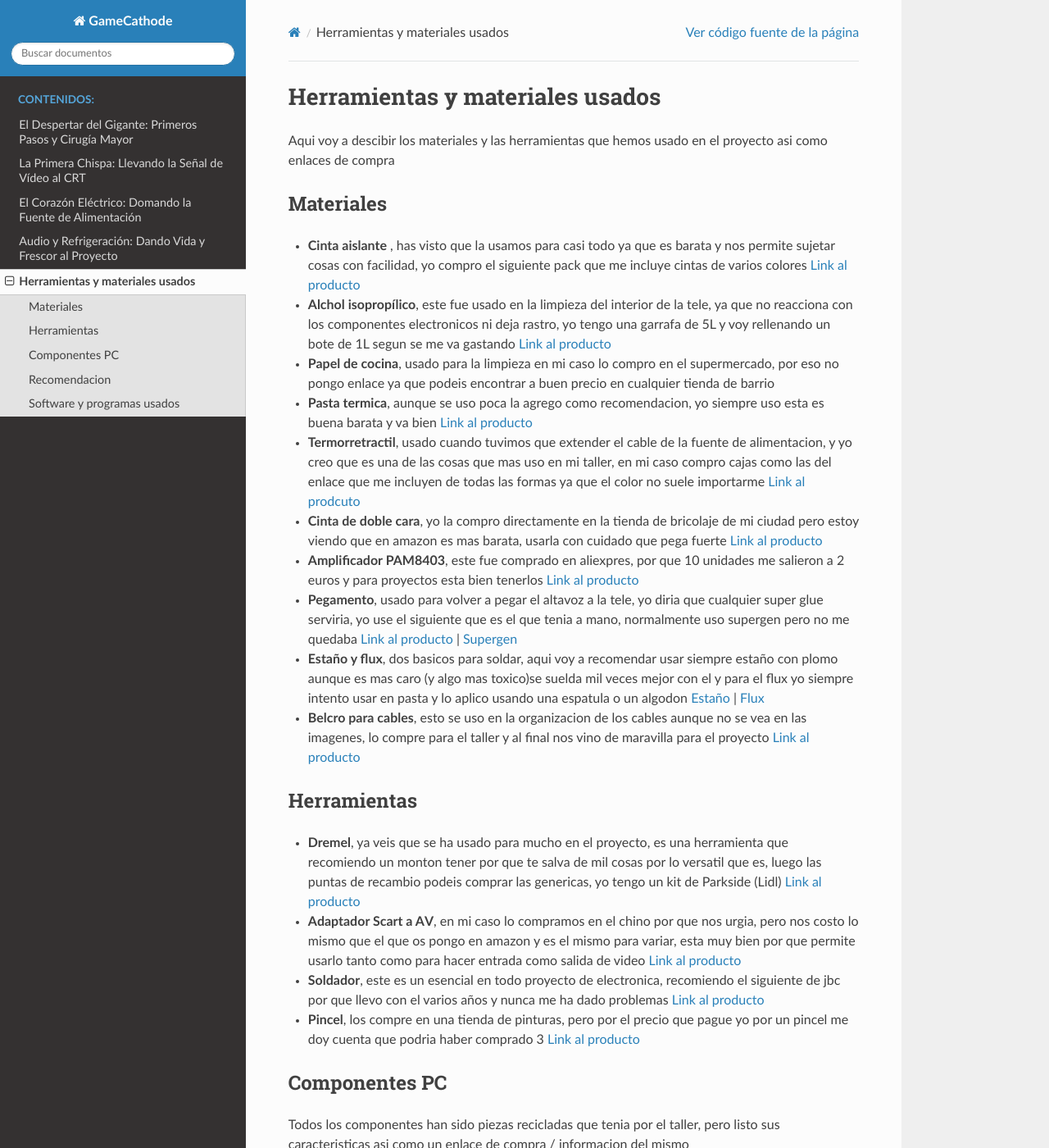
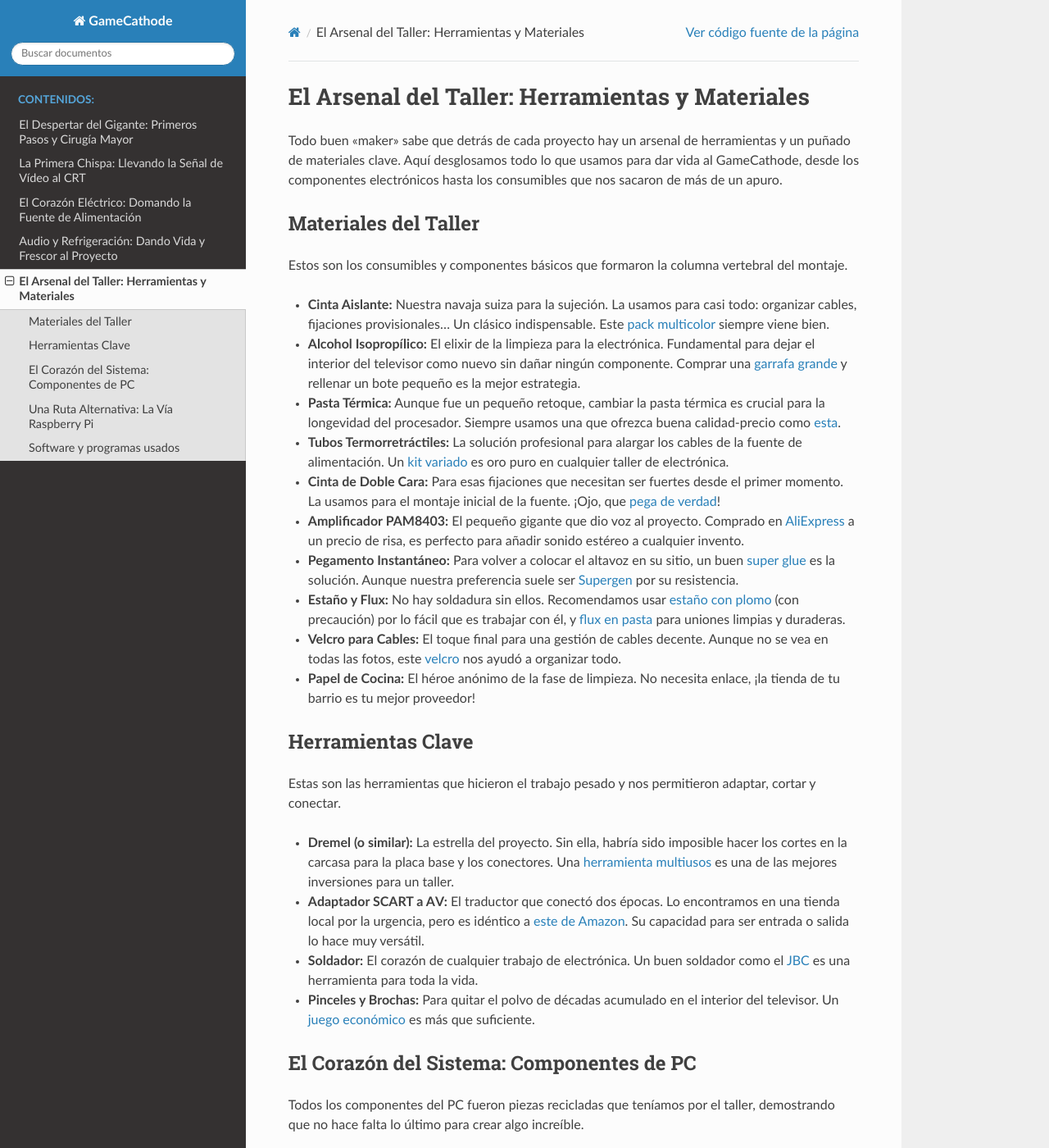
Before and after one commit to jrodriiguezg/GameCathode, a Sphinx documentation site: the page built from docs/extras_y_materiales_usados.md, in a window 1280 px wide and 1400 px high. Shown: the whole window at 82% size. Built offline with Sphinx 7.4.7 and the Read the Docs theme 3.1.0, drawn with Linux system fonts in a browser that asks for light colours; pages that are not in the unit, such as notebooks, are missing from menus; some of the changed text lies outside the part shown.

Commit message:
modified:   docs/extras_y_materiales_usados.md

```diff
--- a/docs/extras_y_materiales_usados.md
+++ b/docs/extras_y_materiales_usados.md
@@ -1,63 +1,51 @@
-# Herramientas y materiales usados
+# El Arsenal del Taller: Herramientas y Materiales
 
-Aqui voy a descibir los materiales y las herramientas que hemos usado en el proyecto asi como enlaces de compra
+Todo buen "maker" sabe que detrás de cada proyecto hay un arsenal de herramientas y un puñado de materiales clave. Aquí desglosamos todo lo que usamos para dar vida al GameCathode, desde los componentes electrónicos hasta los consumibles que nos sacaron de más de un apuro.
 
-## Materiales
+## Materiales del Taller
 
-- **Cinta aislante** , has visto que la usamos para casi todo ya que es barata y nos permite sujetar cosas con facilidad, yo compro el siguiente pack que me incluye cintas de varios colores [Link al producto](https://amzn.to/4n7i74Y)
+Estos son los consumibles y componentes básicos que formaron la columna vertebral del montaje.
 
-- **Alchol isopropílico**, este fue usado en la limpieza del interior de la tele, ya que no reacciona con los componentes electronicos ni deja rastro, yo tengo una garrafa de 5L y voy rellenando un bote de 1L segun se me va gastando [Link al producto](https://amzn.to/4mIcNW5)
+- **Cinta Aislante:** Nuestra navaja suiza para la sujeción. La usamos para casi todo: organizar cables, fijaciones provisionales... Un clásico indispensable. Este [pack multicolor](https://amzn.to/4n7i74Y) siempre viene bien.
+- **Alcohol Isopropílico:** El elixir de la limpieza para la electrónica. Fundamental para dejar el interior del televisor como nuevo sin dañar ningún componente. Comprar una [garrafa grande](https://amzn.to/4mIcNW5) y rellenar un bote pequeño es la mejor estrategia.
+- **Pasta Térmica:** Aunque fue un pequeño retoque, cambiar la pasta térmica es crucial para la longevidad del procesador. Siempre usamos una que ofrezca buena calidad-precio como [esta](https://amzn.to/3USUi4U).
+- **Tubos Termorretráctiles:** La solución profesional para alargar los cables de la fuente de alimentación. Un [kit variado](https://amzn.to/3VoK8ZU) es oro puro en cualquier taller de electrónica.
+- **Cinta de Doble Cara:** Para esas fijaciones que necesitan ser fuertes desde el primer momento. La usamos para el montaje inicial de la fuente. ¡Ojo, que [pega de verdad](https://amzn.to/41u1tnZ)!
+- **Amplificador PAM8403:** El pequeño gigante que dio voz al proyecto. Comprado en [AliExpress](https://es.aliexpress.com/item/1005006012531320.html) a un precio de risa, es perfecto para añadir sonido estéreo a cualquier invento.
+- **Pegamento Instantáneo:** Para volver a colocar el altavoz en su sitio, un buen [super glue](https://amzn.to/3I1Mg6V) es la solución. Aunque nuestra preferencia suele ser [Supergen](https://amzn.to/3JG8yf1) por su resistencia.
+- **Estaño y Flux:** No hay soldadura sin ellos. Recomendamos usar [estaño con plomo](https://amzn.to/4p1bD9D) (con precaución) por lo fácil que es trabajar con él, y [flux en pasta](https://amzn.to/45HoiHi) para uniones limpias y duraderas.
+- **Velcro para Cables:** El toque final para una gestión de cables decente. Aunque no se vea en todas las fotos, este [velcro](https://amzn.to/3UT4z12) nos ayudó a organizar todo.
+- **Papel de Cocina:** El héroe anónimo de la fase de limpieza. No necesita enlace, ¡la tienda de tu barrio es tu mejor proveedor!
 
-- **Papel de cocina**, usado para la limpieza en mi caso lo compro en el supermercado, por eso no pongo enlace ya que podeis encontrar a buen precio en cualquier tienda de barrio
+## Herramientas Clave
 
-- **Pasta termica**, aunque se uso poca la agrego como recomendacion, yo siempre uso esta es buena barata y va bien [Link al producto](https://amzn.to/3USUi4U)
+Estas son las herramientas que hicieron el trabajo pesado y nos permitieron adaptar, cortar y conectar.
 
-- **Termorretractil**, usado cuando tuvimos que extender el cable de la fuente de alimentacion, y yo creo que es una de las cosas que mas uso en mi taller, en mi caso compro cajas como las del enlace que me incluyen de todas las formas ya que el color no suele importarme [Link al prodcuto](https://amzn.to/3VoK8ZU)
+- **Dremel (o similar):** La estrella del proyecto. Sin ella, habría sido imposible hacer los cortes en la carcasa para la placa base y los conectores. Una [herramienta multiusos](https://amzn.to/4n6cmEL) es una de las mejores inversiones para un taller.
+- **Adaptador SCART a AV:** El traductor que conectó dos épocas. Lo encontramos en una tienda local por la urgencia, pero es idéntico a [este de Amazon](https://amzn.to/41u5kRS). Su capacidad para ser entrada o salida lo hace muy versátil.
+- **Soldador:** El corazón de cualquier trabajo de electrónica. Un buen soldador como el [JBC](https://amzn.to/4lSGN07) es una herramienta para toda la vida.
+- **Pinceles y Brochas:** Para quitar el polvo de décadas acumulado en el interior del televisor. Un [juego económico](https://amzn.to/45Fd464) es más que suficiente.
 
-- **Cinta de doble cara**, yo la compro directamente en la tienda de bricolaje de mi ciudad pero estoy viendo que en amazon es mas barata, usarla con cuidado que pega fuerte [Link al producto](https://amzn.to/41u1tnZ)
+## El Corazón del Sistema: Componentes de PC
 
-- **Amplificador PAM8403**, este fue comprado en aliexpres, por que 10 unidades me salieron a 2 euros y para proyectos esta bien tenerlos [Link al producto](https://es.aliexpress.com/item/1005006012531320.html?spm=a2g0o.productlist.main.3.1d253525vLpV8I&algo_pvid=2435cee0-0af3-4374-936c-29a7f4b0727f&algo_exp_id=2435cee0-0af3-4374-936c-29a7f4b0727f-2&pdp_ext_f=%7B%22order%22%3A%22484%22%2C%22eval%22%3A%221%22%7D&pdp_npi=6%40dis%21EUR%215.39%210.99%21%21%2143.69%218.00%21%40210391a017565829109768946edf08%2112000035329868684%21sea%21ES%210%21ABX%211%210%21n_tag%3A-29910%3Bd%3Aa90a8680%3Bm03_new_user%3A-29895%3BpisId%3A5000000174047507&curPageLogUid=QI1yTYA78EnF&utparam-url=scene%3Asearch%7Cquery_from%3A%7Cx_object_id%3A1005006012531320%7C_p_origin_prod%3A)
+Todos los componentes del PC fueron piezas recicladas que teníamos por el taller, demostrando que no hace falta lo último para crear algo increíble.
 
-- **Pegamento**, usado para volver a pegar el altavoz a la tele, yo diria que cualquier super glue serviria, yo use el siguiente que es el que tenia a mano, normalmente uso supergen pero no me quedaba [Link al producto](https://amzn.to/3I1Mg6V) | [Supergen](https://amzn.to/3JG8yf1)
+- **CPU:** Intel Core i7-950. Un veterano que todavía tiene mucho que decir. [Más info en Wikipedia](https://es.wikipedia.org/wiki/Intel_Core_i7_(Nehalem)).
+- **Placa Base:** Asus P6T. La espina dorsal que une todo. [Soporte de Asus](https://www.asus.com/es/supportonly/p6t/helpdesk_knowledge/).
+- **RAM:** 8 GB de RAM DDR3. Suficiente para mover el sistema y los emuladores con soltura. [Un módulo similar](https://amzn.to/41shivs).
+- **Tarjeta Gráfica:** Nvidia GeForce 7300 GT (256MB). La clave del proyecto gracias a su salida de vídeo compuesto (AV). [Detalles técnicos](https://technical.city/es/video/GeForce-7300-GT).
+- **Almacenamiento:** Un disco duro Seagate de 500 GB y 2.5". Un [viejo conocido](https://amzn.to/4fX97No) que teníamos guardado para una ocasión como esta.
+- **Fuente de Alimentación y WiFi:** Usamos una fuente genérica y una tarjeta WiFi D-Link antigua. Para quien busque alternativas, aquí hay una [fuente económica](https://amzn.to/3VoYKIL) y una [tarjeta WiFi actual](https://amzn.to/47fi42u).
 
-- **Estaño y flux**, dos basicos para soldar, aqui voy a recomendar usar siempre estaño con plomo aunque es mas caro (y algo mas toxico)se suelda mil veces mejor con el y para el flux yo siempre intento usar en pasta y lo aplico usando una espatula o un algodon [Estaño](https://amzn.to/4p1bD9D) | [Flux](https://amzn.to/45HoiHi)
+## Una Ruta Alternativa: La Vía Raspberry Pi
 
-- **Belcro para cables**, esto se uso en la organizacion de los cables aunque no se vea en las imagenes, lo compre para el taller y al final nos vino de maravilla para el proyecto [Link al producto](https://amzn.to/3UT4z12)
+Si tuviéramos que empezar de cero o quisiéramos una solución más compacta, sin duda exploraríamos esta vía.
 
-## Herramientas
-
-- **Dremel**, ya veis que se ha usado para mucho en el proyecto, es una herramienta que recomiendo un monton tener por que te salva de mil cosas por lo versatil que es, luego las puntas de recambio podeis comprar las genericas, yo tengo un kit de Parkside (Lidl) [Link al producto](https://amzn.to/4n6cmEL)
-
-- **Adaptador Scart a AV**, en mi caso lo compramos en el chino por que nos urgia, pero nos costo lo mismo que el que os pongo en amazon y es el mismo para variar, esta muy bien por que permite usarlo tanto como para hacer entrada como salida de video [Link al producto](https://amzn.to/41u5kRS)
-
-
-- **Soldador**, este es un esencial en todo proyecto de electronica, recomiendo el siguiente de jbc por que llevo con el varios años y nunca me ha dado problemas [Link al producto](https://amzn.to/4lSGN07)
-
-- **Pincel**, los compre en una tienda de pinturas, pero por el precio que pague yo por un pincel me doy cuenta que podria haber comprado 3 [Link al producto](https://amzn.to/45Fd464)
-
-## Componentes PC
-
-Todos los componentes han sido piezas recicladas que tenia por el taller, pero listo sus caracteristicas asi como un enlace de compra / informacion del mismo
-
-- **Intel Core i7-950** [Wikipedia](https://es.wikipedia.org/wiki/Intel_Core_i7_(Nehalem))
-- **8Gb ram DDR3**, no se que marca es el modulo usado, [Link al producto](https://amzn.to/41shivs)
-- **Nvidia GeForce 7300GT 256MB** [Technical City](https://technical.city/es/video/GeForce-7300-GT)
-- **Seagate 500GB HDD 2.5**, el disco duro lo tenia por el taller pero es este para ser exactos [Link al producto](https://amzn.to/4fX97No)
-- **Fuente de alimentacion y tarjeta de red**, la tarjeta de red es una Dlink wifi 4 bastante vieja pero es lo que teniamos, y al fuente de alimentacion es una que tenia por el taller de las OEM que llevan los equipos premontados, pongo enlace a dos alternativas a las que hemos usado [Fuente de alimentacion](https://amzn.to/3VoYKIL) | [Tarjeta de red](https://amzn.to/47fi42u)
-- **Placa Base Asus P6T** [Asus](https://www.asus.com/es/supportonly/p6t/helpdesk_knowledge/)
-
-
-## Recomendacion
-Recomiendo usar una raspberry pi y un hat con salida analogica como el RGBberry aunque hay otras opciones y modelos
-[Raspberry Pi 4B](https://amzn.to/4n6wV3M) + [RGBerry](https://www.osaelectronics.com/product/rgberry-scart/)
-
-Con esta conbinacion no solo te ahorras los problemas que hemos tenido si no que puedes instalar un sistema como recalbox con todo listo para usar
+Usar una [Raspberry Pi 4B](https://amzn.to/4n6wV3M) junto a un "hat" con salida de vídeo analógica como el [RGBerry](https://www.osaelectronics.com/product/rgberry-scart/) simplificaría enormemente el proyecto. Te ahorras los desafíos de espacio, alimentación y ventilación que tuvimos, y puedes instalar sistemas como Recalbox o RetroPie de forma casi automática.
 
 ## Software y programas usados
 
 **Proximamente ...**
 
-
-
 ---
 **Divulgación de Afiliados:** Algunos de los enlaces en esta página son enlaces de afiliados de Amazon. Como Asociado de Amazon, gano una comisión por compras que califican. Esto no tiene ningún costo adicional para ti y ayuda a seguir haciendo proyectos. ¡Gracias por tu apoyo!
```
